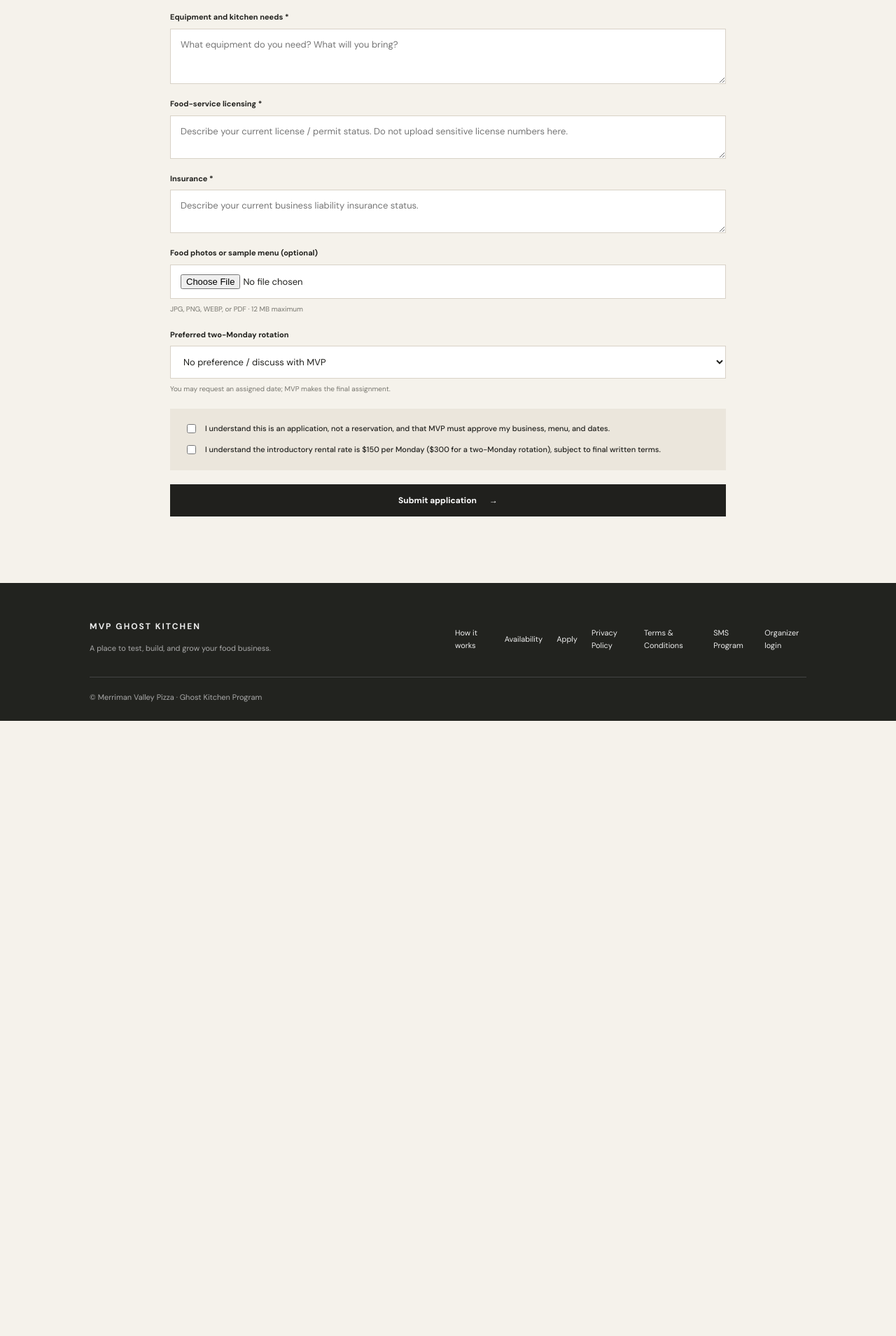
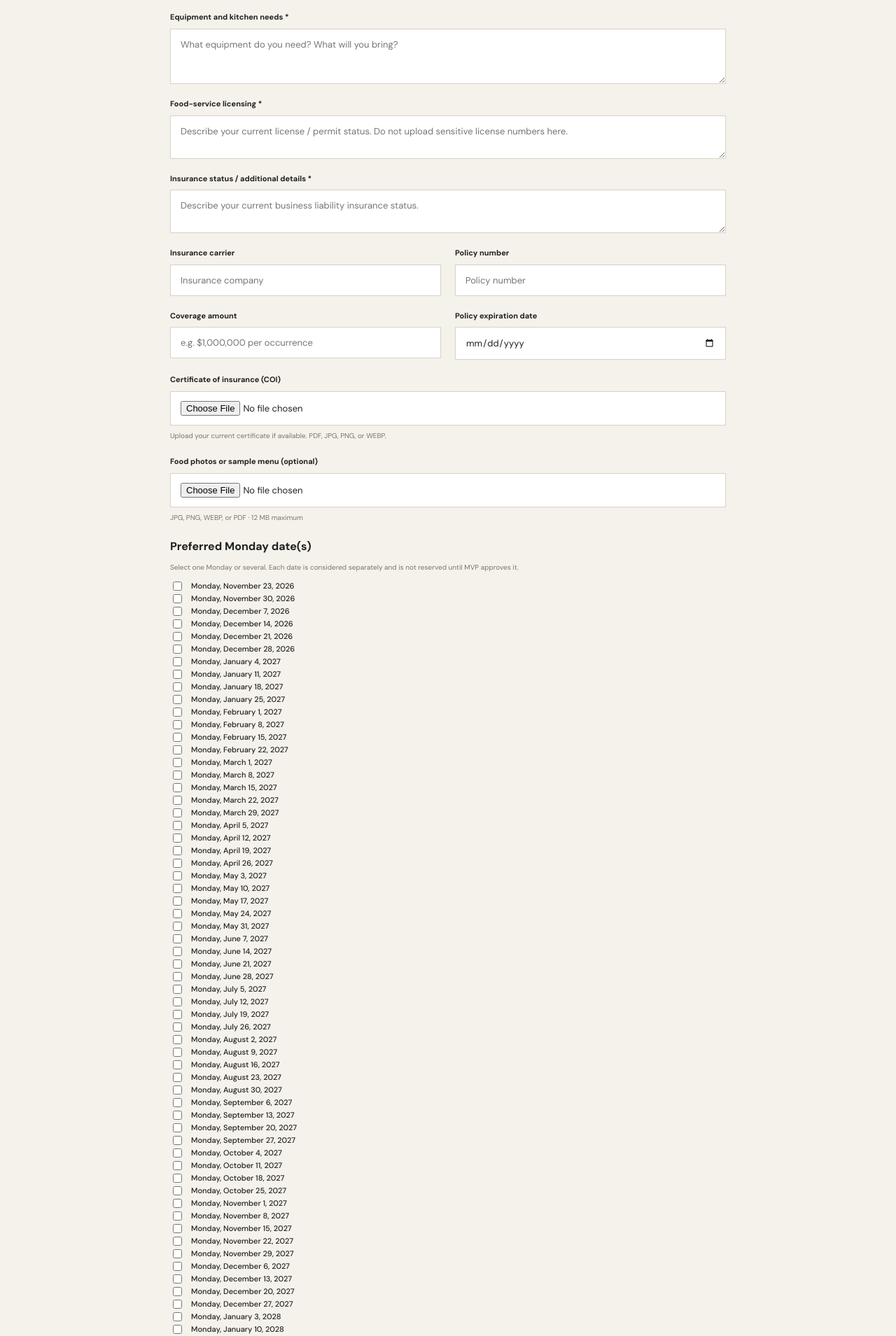
Before and after one commit to jarzenskimichael/Ghost-Kitchen, a Flask app: page /apply in a window 1280 px wide. Shown: the part 1464-3373 px from the top of the page at 70% size. Before the commit the page ends 2494 px from the top, so only its background shows below. Run offline with Flask 3, Linux system fonts and the light colour scheme; tables that the repository leaves empty hold one stand-in row (values such as "Sample post").

Commit message:
Update application form for single Mondays and insurance documents

```diff
--- a/mvp-ghost-kitchen/app/templates/apply.html
+++ b/mvp-ghost-kitchen/app/templates/apply.html
@@ -16,9 +16,14 @@
 <label class="full">Proposed menu *<textarea name="menu" rows="5" required placeholder="List the items you plan to serve and brief descriptions.">{{ form.get('menu','') }}</textarea></label>
 <label class="full">Equipment and kitchen needs *<textarea name="equipment" rows="3" required placeholder="What equipment do you need? What will you bring?">{{ form.get('equipment','') }}</textarea></label>
 <label class="full">Food-service licensing *<textarea name="license_info" rows="2" required placeholder="Describe your current license / permit status. Do not upload sensitive license numbers here."></textarea></label>
-<label class="full">Insurance *<textarea name="insurance_info" rows="2" required placeholder="Describe your current business liability insurance status."></textarea></label>
+<label class="full">Insurance status / additional details *<textarea name="insurance_info" rows="2" required placeholder="Describe your current business liability insurance status."></textarea></label>
+<label>Insurance carrier<input name="insurance_carrier" value="{{ form.get('insurance_carrier','') }}" placeholder="Insurance company"></label>
+<label>Policy number<input name="insurance_policy_number" value="{{ form.get('insurance_policy_number','') }}" placeholder="Policy number"></label>
+<label>Coverage amount<input name="insurance_coverage" value="{{ form.get('insurance_coverage','') }}" placeholder="e.g. $1,000,000 per occurrence"></label>
+<label>Policy expiration date<input type="date" name="insurance_expires_on" value="{{ form.get('insurance_expires_on','') }}"></label>
+<label class="full">Certificate of insurance (COI)<input type="file" name="insurance_certificate" accept=".pdf,.jpg,.jpeg,.png,.webp"><small class="field-help">Upload your current certificate if available. PDF, JPG, PNG, or WEBP.</small></label>
 <label class="full">Food photos or sample menu (optional)<input type="file" name="food_photo" accept=".jpg,.jpeg,.png,.webp,.pdf"><small class="field-help">JPG, PNG, WEBP, or PDF · 12 MB maximum</small></label>
-<label class="full">Preferred two-Monday rotation<select name="preferred_rotation"><option value="">No preference / discuss with MVP</option>{% for r in rotations %}<option value="{{ r.id }}">{{ r.start_date.strftime('%B %-d') }} & {{ r.second_date.strftime('%B %-d, %Y') }}{% if r.application_id %} — currently assigned{% endif %}</option>{% endfor %}</select><small class="field-help">You may request an assigned date; MVP makes the final assignment.</small></label>
+<div class="full"><strong>Preferred Monday date(s)</strong><p class="field-help">Select one Monday or several. Each date is considered separately and is not reserved until MVP approves it.</p><div class="date-choice-list">{% for slot in monday_slots %}<label class="check-label"><input type="checkbox" name="preferred_mondays" value="{{ slot.id }}"> {{ slot.monday_date.strftime('%A, %B %-d, %Y') }}</label>{% else %}<p class="muted">No dates are currently available to request.</p>{% endfor %}</div></div>
 </div>
 <div class="form-consent"><label class="check-label"><input type="checkbox" required> I understand this is an application, not a reservation, and that MVP must approve my business, menu, and dates.</label><label class="check-label"><input type="checkbox" required> I understand the introductory rental rate is ${{ rental_rate }} per Monday (${{ rental_rate * 2 }} for a two-Monday rotation), subject to final written terms.</label></div>
 <button class="button button-dark" type="submit">Submit application <span>→</span></button>
```
